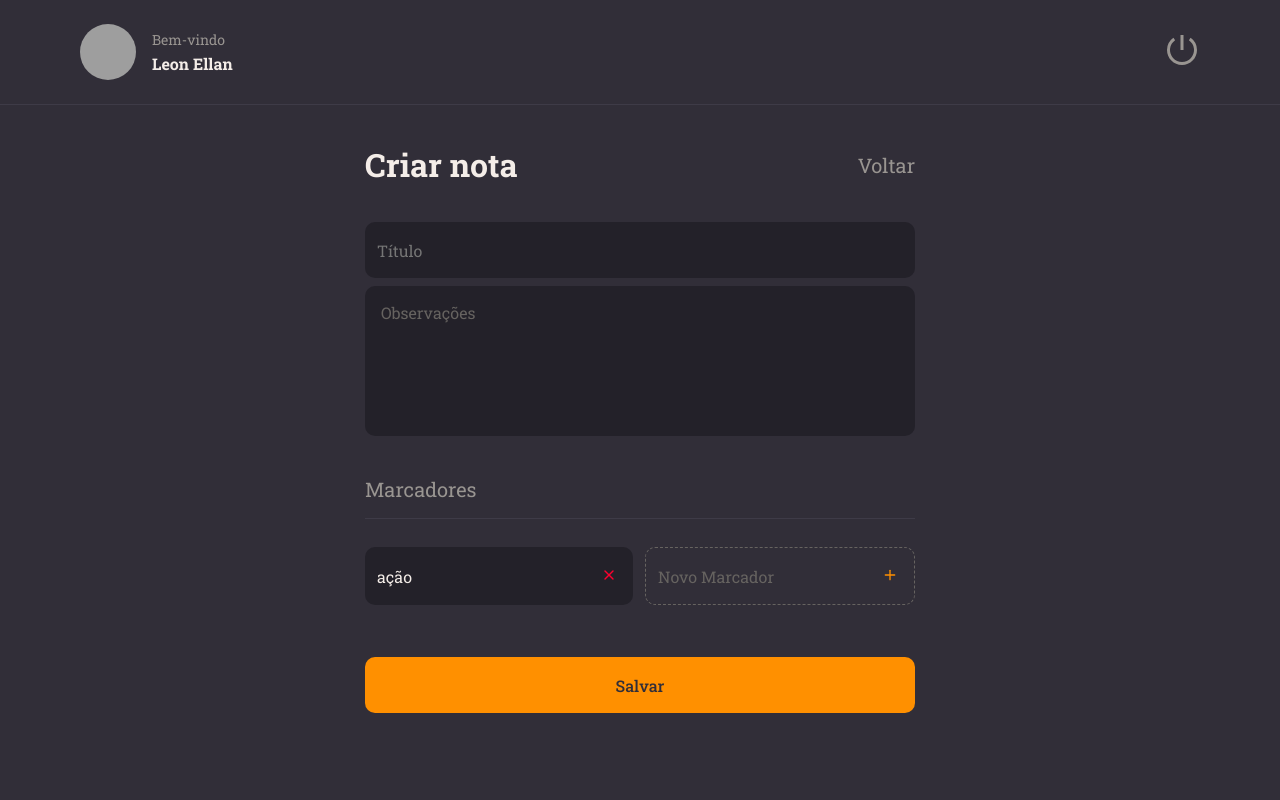
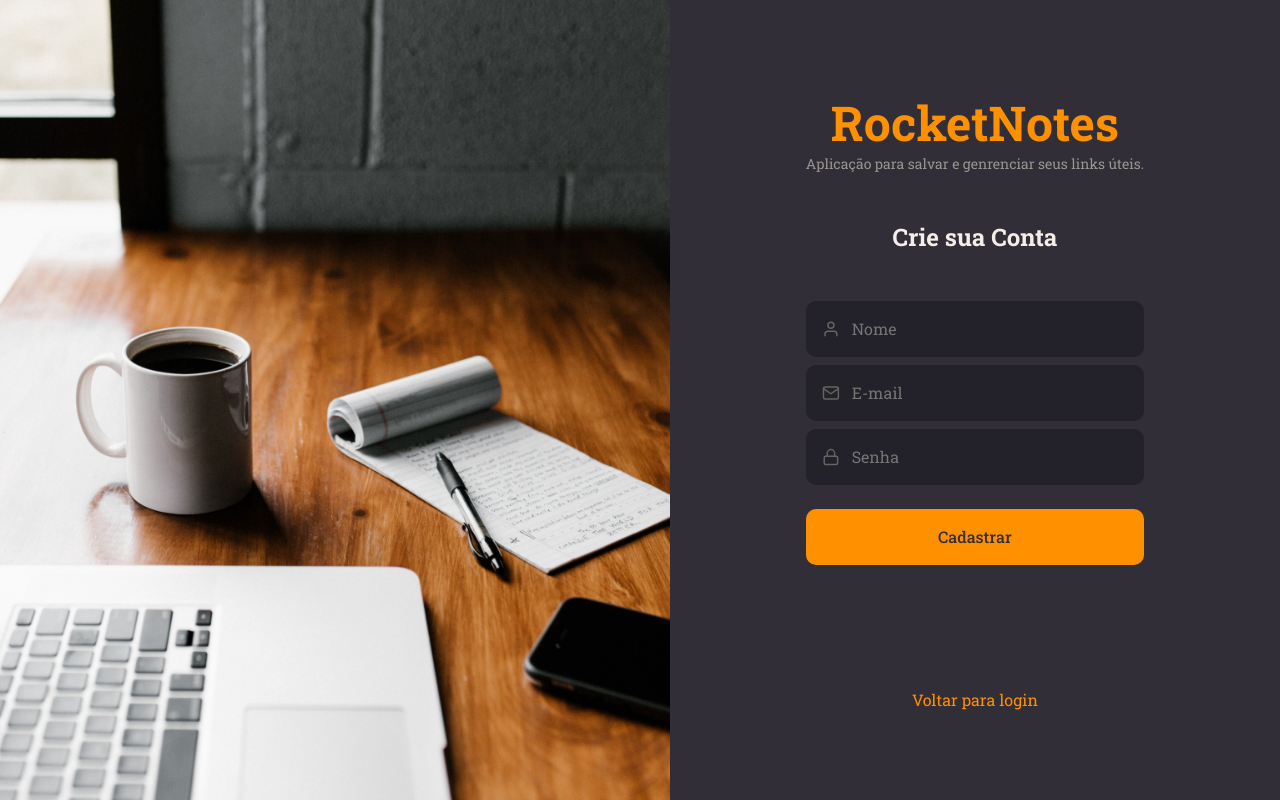
Before and after one commit to Leon-Ellan/rockectmovies-front, a React (Vite) app in the folder rocketmovies/: page /register in a window 1280 px wide. Built offline with nearby package versions, Linux system fonts and the light colour scheme; grey boxes are pictures that could not be loaded.

Commit message:
routes created

```diff
--- a/rocketmovies/src/main.jsx
+++ b/rocketmovies/src/main.jsx
@@ -1,6 +1,6 @@
 import React from 'react'
 import ReactDOM from 'react-dom/client'
-import { New }  from './pages/New'
+import { Routes }  from './routes'
 import { ThemeProvider } from 'styled-components'
 import GlobalStyles from "./styles/global"
 
@@ -10,7 +10,7 @@
   <React.StrictMode>
     <ThemeProvider theme={theme}>
       <GlobalStyles/>
-      <New />
+      <Routes />
     </ThemeProvider>
   </React.StrictMode>,
 )
--- /dev/null
+++ b/rocketmovies/src/routes/app.routes.jsx
@@ -0,0 +1,17 @@
+import { Routes, Route } from 'react-router-dom'
+
+import { New } from '../pages/New'
+import { Home } from '../pages/Home'
+import { Profile } from '../pages/Profile'
+import { Details } from '../pages/Details'
+
+export function AppRoutes() {
+  return (
+    <Routes>
+      <Route path="/" element={<Home />} />
+      <Route path="/new" element={<New />} />
+      <Route path="/profile" element={<Profile />} />
+      <Route path="/details/:id" element={<Details />} />
+    </Routes>
+  )
+}
--- /dev/null
+++ b/rocketmovies/src/routes/auth.routes.jsx
@@ -0,0 +1,14 @@
+import { Routes, Route } from 'react-router-dom'
+
+import { SignIn } from '../pages/SignIn'
+import { SignUp } from '../pages/SignUp'
+
+
+export function AuthRoutes() {
+  return (
+    <Routes>
+      <Route path="/" element={<SignIn />} />
+      <Route path="/register" element={<SignUp />} />
+    </Routes>
+  )
+}
--- /dev/null
+++ b/rocketmovies/src/routes/index.jsx
@@ -0,0 +1,12 @@
+import { BrowserRouter } from "react-router-dom";
+
+import { AppRoutes } from "./app.routes";
+import { AuthRoutes } from "./auth.routes";
+
+export function Routes() {
+  return (
+    <BrowserRouter>
+       <AuthRoutes />
+    </BrowserRouter>
+  )
+}
```
